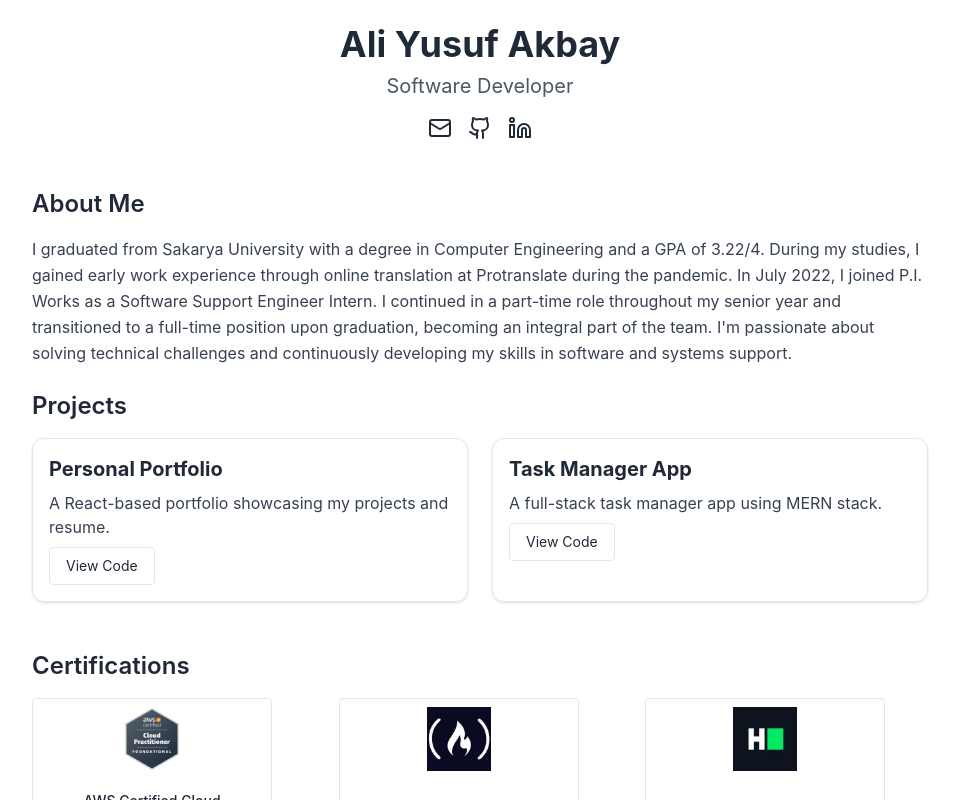
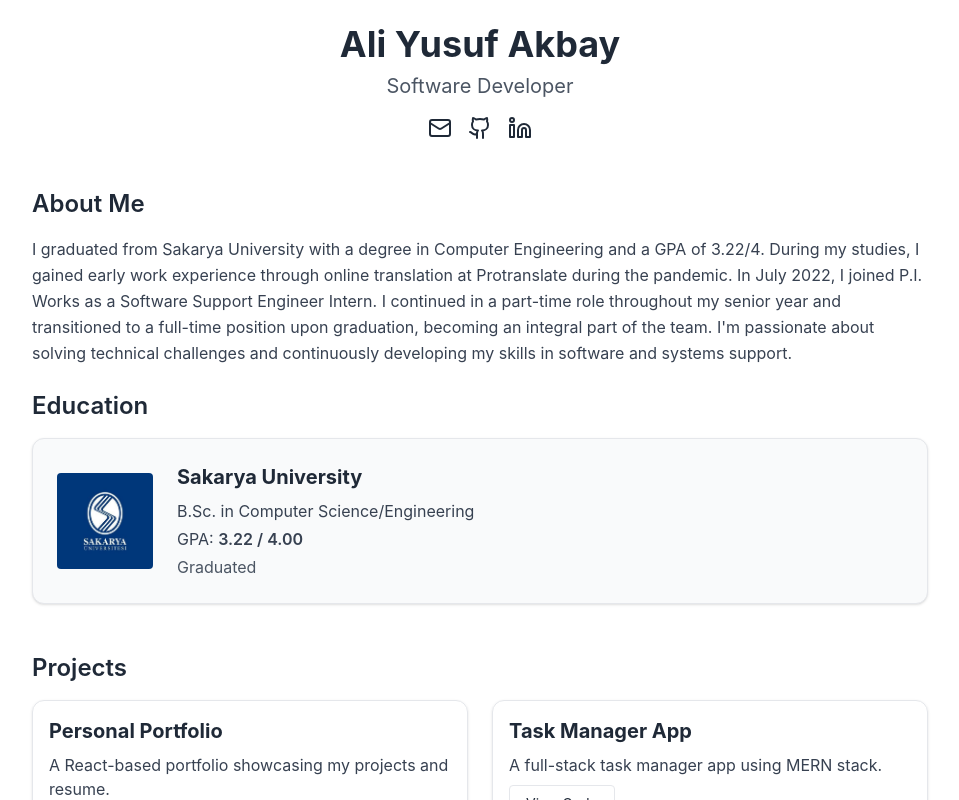
Before and after one commit to hemlockk/PersonalWebSite, a React (Create React App) app: page / in a window 1280 px wide. Shown: the top 800 px of the page, without its empty margins (160-1119 px from the left). Built offline with nearby package versions, Linux system fonts and the light colour scheme.

Commit message:
Added education tab to protfolio.js

```diff
--- a/src/Portfolio.js
+++ b/src/Portfolio.js
@@ -1,6 +1,7 @@
 import React from "react";
 import { Mail, Github, Linkedin } from "lucide-react";
 import AWSCloudPracticioner from "./images/AWSCloudPracticioner.png";
+import Sakarya_logo from "./images/Sakarya_logo.jpg";
 import free_code_camp_logo from "./images/free_code_camp_logo.jpeg";
 import hackerrank_logo from "./images/hackerrank_logo.jpeg";
 import British_Council_logo from "./images/British_Council_logo.jpg";
@@ -34,6 +35,24 @@ export default function Portfolio() {
           </p>
         </section>
         <br></br>
+        <section className="mb-12">
+          <h2 className="text-2xl font-semibold mb-4">Education</h2>
+          <div className="flex flex-col md:flex-row items-center gap-6 border rounded-xl shadow p-6 bg-gray-50">
+            <a href="https://cs.sakarya.edu.tr/" target="_blank" rel="noopener noreferrer">
+              <img
+                src={Sakarya_logo}
+                alt="Sakarya University Logo"
+                className="w-24 h-24 object-contain rounded mb-4 md:mb-0"
+              />
+            </a>
+            <div>
+              <h3 className="text-xl font-bold mb-2">Sakarya University</h3>
+              <p className="text-gray-700 mb-1">B.Sc. in Computer Science/Engineering</p>
+              <p className="text-gray-700 mb-1">GPA: <span className="font-semibold">3.22 / 4.00</span></p>
+              <p className="text-gray-600">Graduated</p>
+            </div>
+          </div>
+        </section>
         <section className="mb-12">
           <h2 className="text-2xl font-semibold mb-4">Projects</h2>
           <div className="grid gap-6 md:grid-cols-2">
```
Also changed, not shown: src/images/Sakarya_logo.jpg (added).
